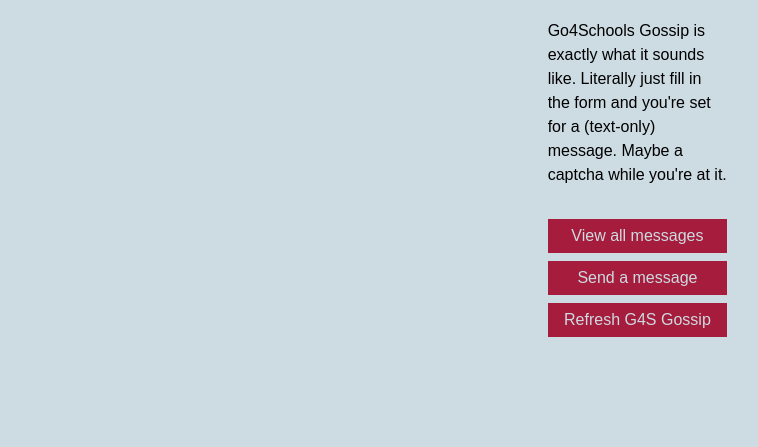
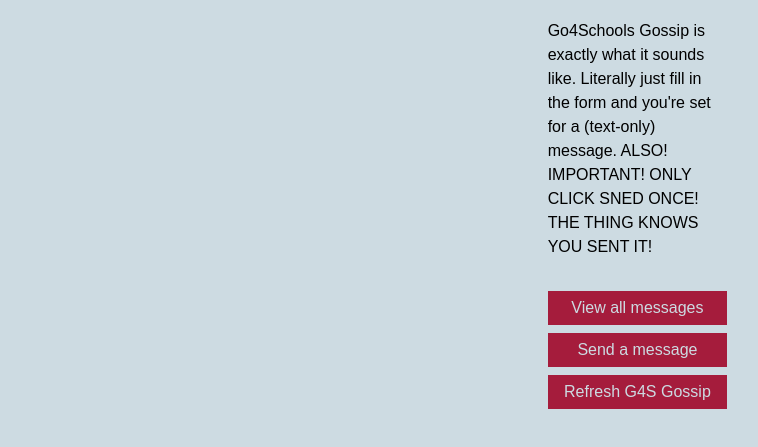
Before and after one commit to go4schools/gossip, a plain HTML site: page index.html in a window 1280 px wide. Shown: the part 341-788 px from the top of the page, without its empty margins (268-1026 px from the left). Drawn offline with Linux system fonts and the light colour scheme; no server answers; a web font is replaced by a local one.

Commit message:
Update index.html

```diff
--- a/index.html
+++ b/index.html
@@ -27,7 +27,7 @@
 
     <div class="right-block">
         <h1>For the studying and the trying to study</h1>
-        <p>Go4Schools Gossip is exactly what it sounds like. Literally just fill in the form and you're set for a (text-only) message. Maybe a captcha while you're at it.</p>
+        <p>Go4Schools Gossip is exactly what it sounds like. Literally just fill in the form and you're set for a (text-only) message. ALSO! IMPORTANT! ONLY CLICK SNED ONCE! THE THING KNOWS YOU SENT IT!</p>
         <div class="links">
            <a href="#AllEntries">View all messages</a>
             <a href="#SignGuestBook">Send a message</a>
@@ -68,7 +68,6 @@
 
         <input class="form-button" type="submit" value="Submit">
         <input class="form-button" type="reset" value="Reset Message">
-
     </form>
 		</div>
 	</div>
```
